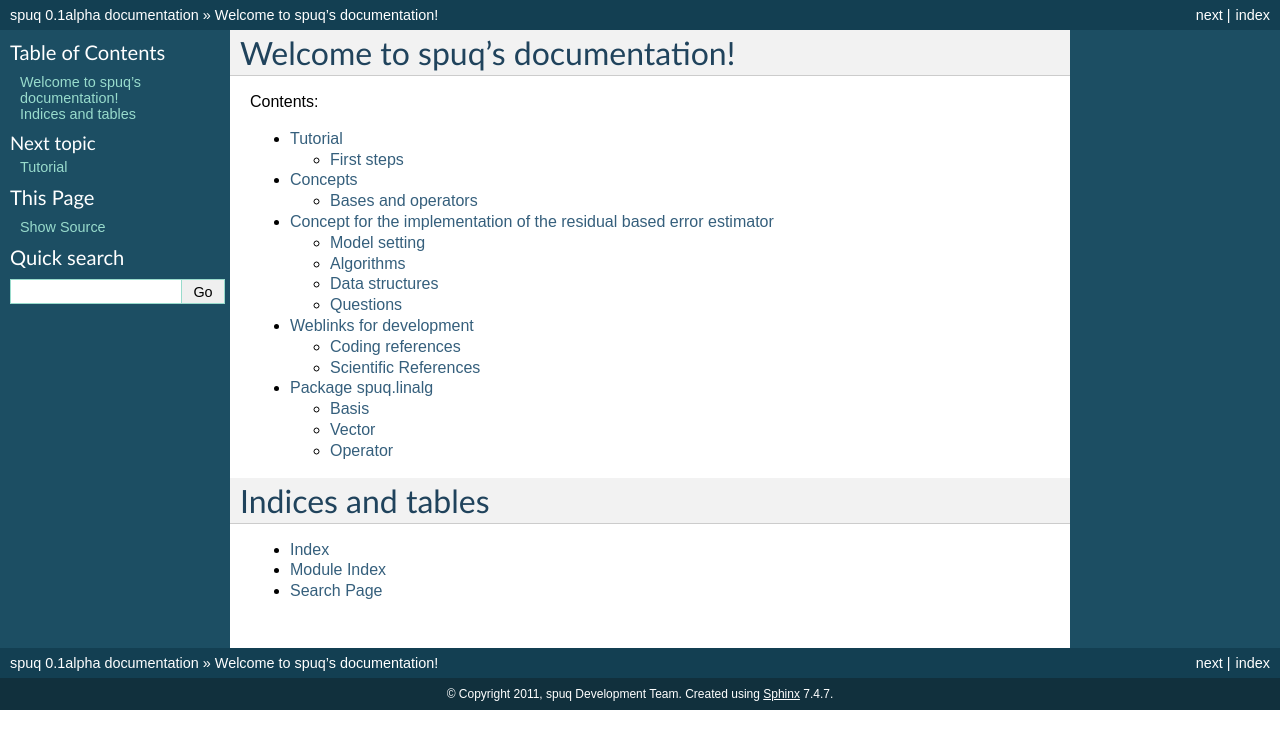
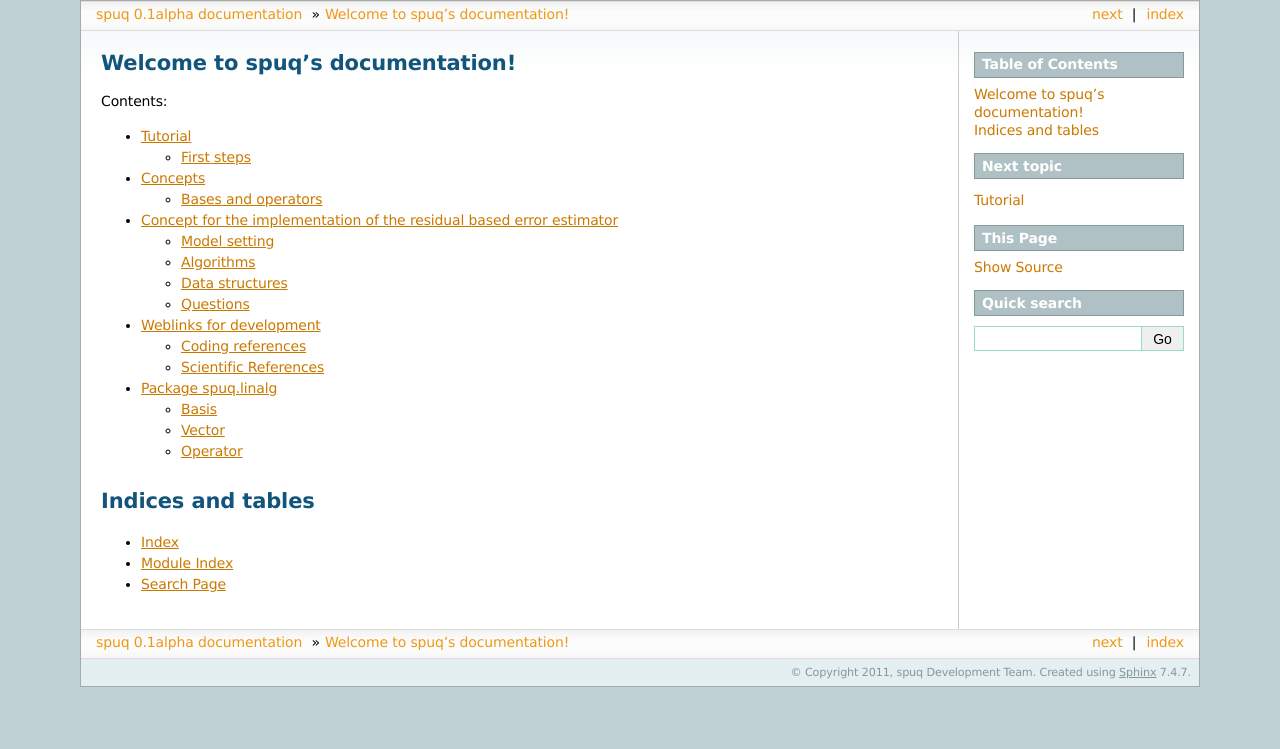
Before and after one commit to aleadev/spuq, a Sphinx documentation site: the page built from doc/source/index.rst, in a window 1280 px wide. Shown: the top 749 px of the page. Built offline with Sphinx 7.4.7, drawn with Linux system fonts in a browser that asks for light colours; formulas are drawn with MathJax 3.

```diff
--- a/doc/source/conf.py
+++ b/doc/source/conf.py
@@ -94,8 +94,18 @@
 
 # The theme to use for HTML and HTML Help pages.  See the documentation for
 # a list of builtin themes.
-html_theme = 'default'
+#html_theme = 'default'
 #html_theme = 'sphinxdoc'
+#on_rtd = os.environ.get('READTHEDOCS', None) == 'True'
+#if on_rtd:
+#    html_theme = 'rtd_amend'
+#else:
+#    html_theme = 'sphinxdoc'
+#
+#html_theme = 'default'
+html_theme = 'sphinxdoc'
+
+
 
 # Theme options are theme-specific and customize the look and feel of a theme
 # further.  For a list of options available for each theme, see the
@@ -125,7 +135,7 @@
 # relative to this directory. They are copied after the builtin static files,
 # so a file named "default.css" will overwrite the builtin "default.css".
 html_static_path = ['../source/_static']
-html_style = 'default.css'
+#html_style = 'default.css'
 
 # If not '', a 'Last updated on:' timestamp is inserted at every page bottom,
 # using the given strftime format.
```
